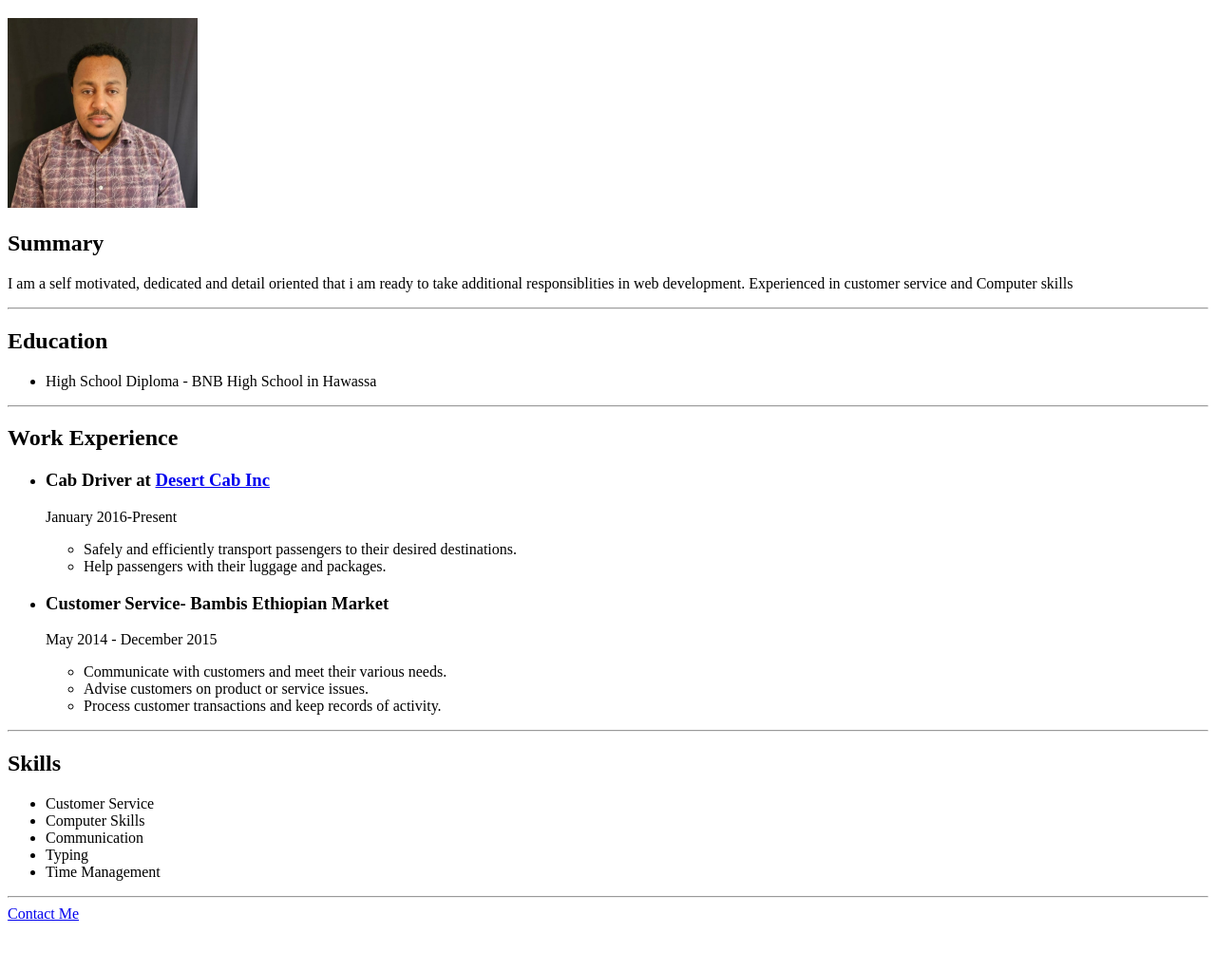
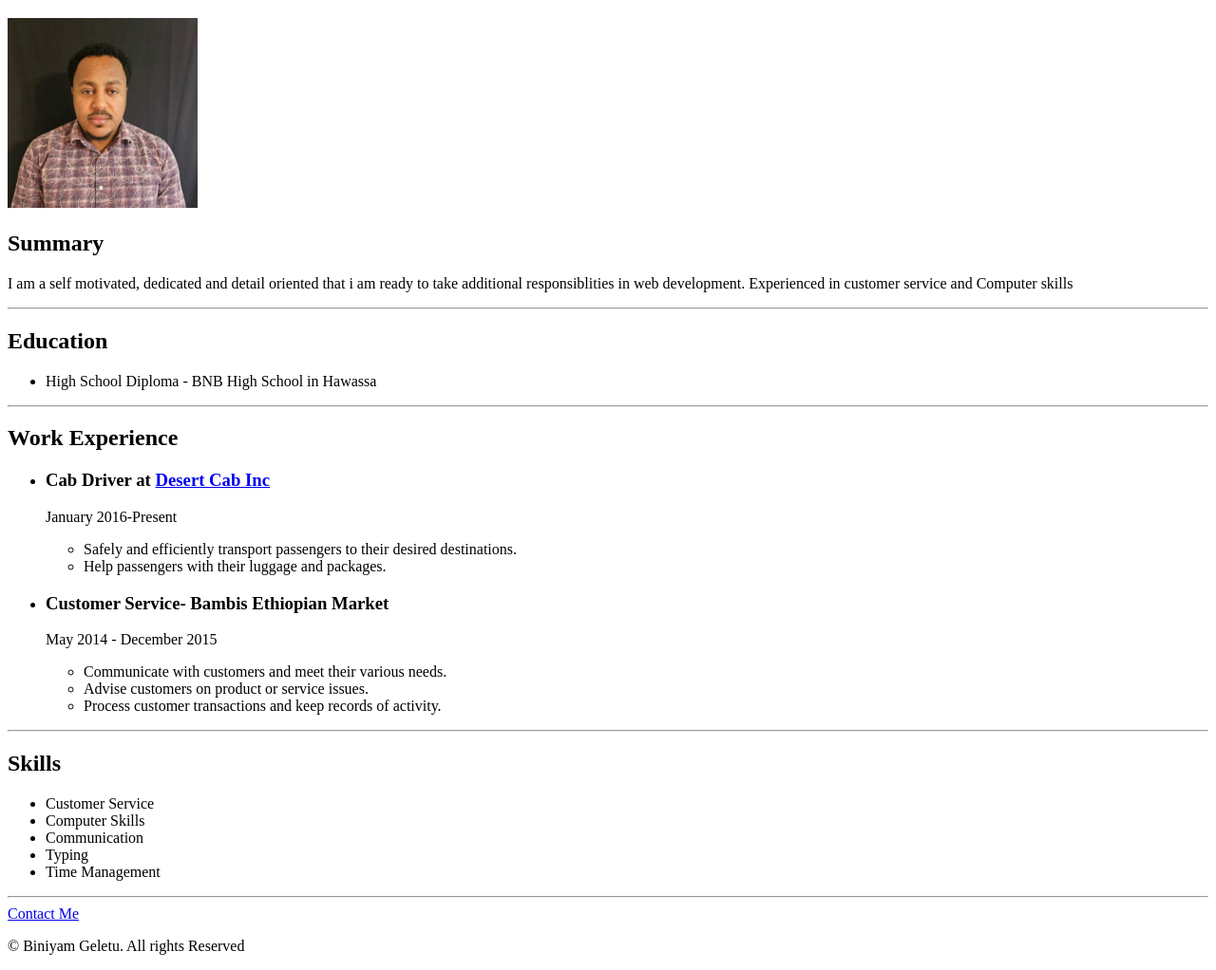
Before and after one commit to binilove9146/Resume-Portfolio, a plain HTML site: page index.html in a window 1280 px wide. Shown: the part 61-1083 px from the top of the page at 95% size. Before the commit the page ends 1041 px from the top, so only its background shows below. Drawn offline with Linux system fonts and the light colour scheme.

Commit message:
Update index.html

```diff
--- a/index.html
+++ b/index.html
@@ -44,5 +44,8 @@
     </ul>
     <hr />
     <a href="./Public/contact.html">Contact Me</a>
+    <footer>
+        <p>© Biniyam Geletu. All rights Reserved</p>
+    </footer>
 </body>
 </html>
```
